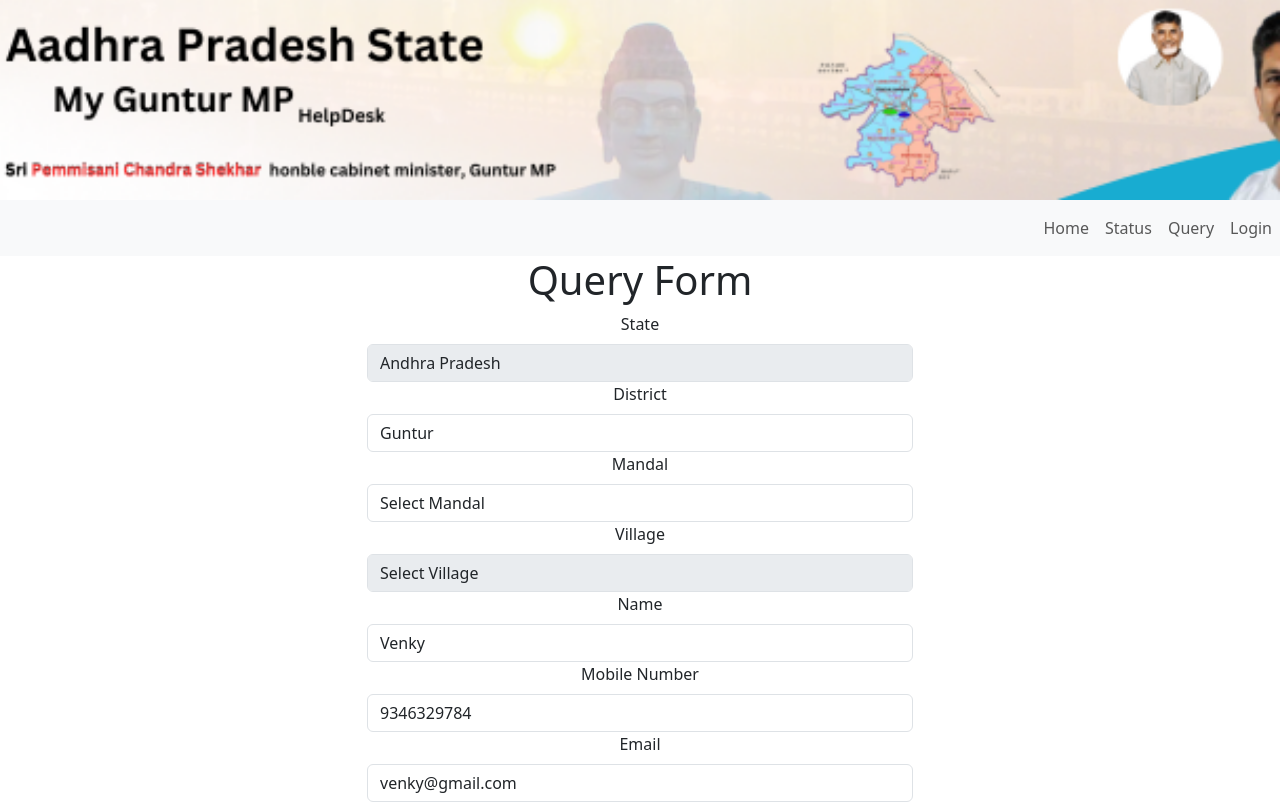
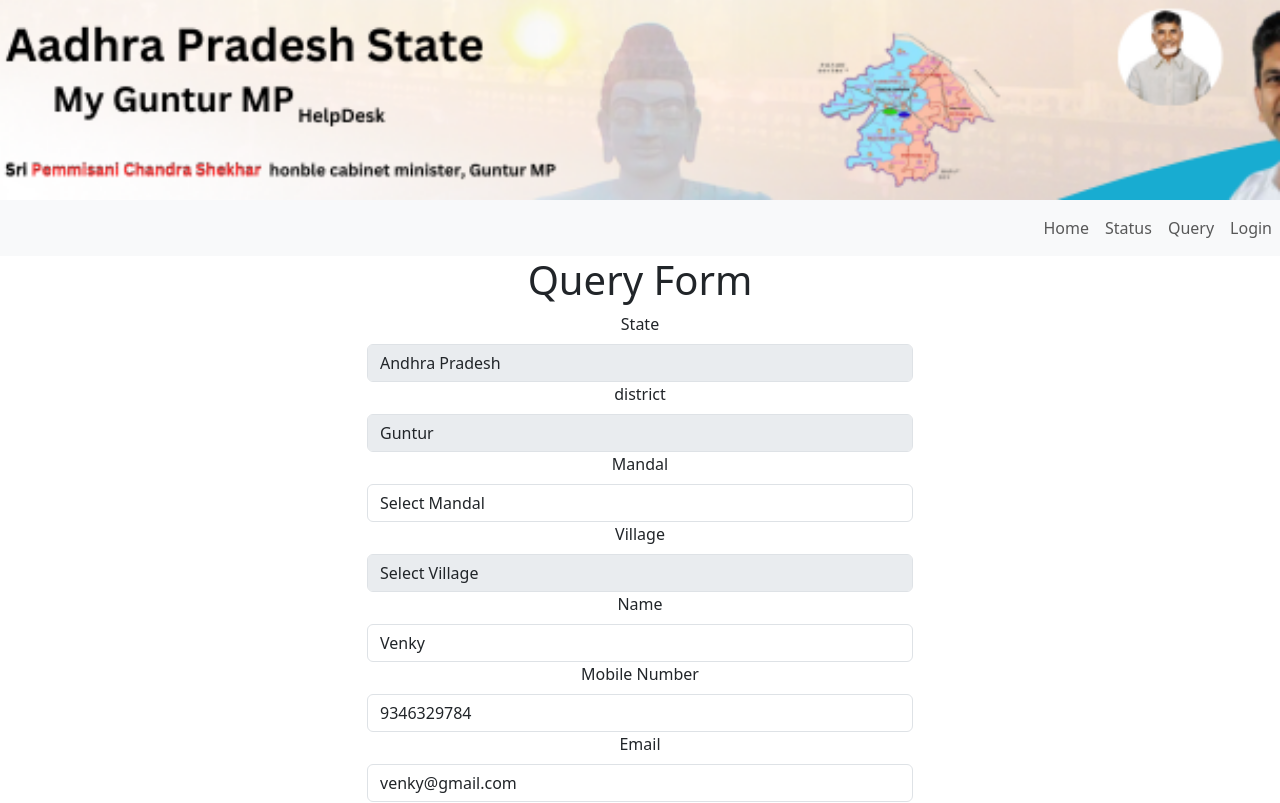
Before and after one commit to Rnbprasad1/Haryak-Panchayti-UI, a React (Create React App) app: page /query in a window 1280 px wide. Shown: the top 803 px of the page. Built offline with nearby package versions, Linux system fonts and the light colour scheme.

Commit message:
added some new modification in files

```diff
--- a/src/Components/Query.jsx
+++ b/src/Components/Query.jsx
@@ -135,14 +135,9 @@ const Query = () => {
             </Form.Group>
 
             <Form.Group controlId="formDistrict">
-              <Form.Label>District</Form.Label>
-              <Form.Control as="select" value={selectedDistrict} onChange={handleDistrictChange}>
-                <option value="">Select District</option>
-                {Object.keys(districts).map((district) => (
-                  <option key={district} value={district}>
-                    {district}
-                  </option>
-                ))}
+              <Form.Label>district</Form.Label>
+              <Form.Control as="select" defaultValue="Guntur" disabled>
+                <option> Guntur</option>
               </Form.Control>
             </Form.Group>
 
--- a/src/Components/Status.jsx
+++ b/src/Components/Status.jsx
@@ -1,8 +1,8 @@
 import React, { useState, useContext } from 'react';
-import { Form, Button, Table, Modal } from 'react-bootstrap';
+import { Form, Button, Table, Modal, Container, Row, Col } from 'react-bootstrap';
 import { DataContext } from '../Components/AdminComponents/DataContext';
 
-const Status = ({ enteredByName }) => { // Assuming enteredByName is passed as a prop
+const Status = ({ enteredByName }) => {
   const { formDataArray, updateStatus, updateAdminResponse, updateActionTakenDate, updateActionTakenBy, updateFormDataArray } = useContext(DataContext);
   const [searchQuery, setSearchQuery] = useState('');
   const [filteredData, setFilteredData] = useState([]);
@@ -52,9 +52,9 @@ const Status = ({ enteredByName }) => { // Assuming enteredByName is passed as a
       const currentActionTakenDate = new Date().toISOString();
       const currentComment = {
         comment: adminResponse,
-        name: enteredByName, // Displaying the name of the person who entered details
+        name: enteredByName,
         timestamp: new Date().toLocaleString(),
-        role: 'User', // Role indicating where the message originated
+        role: 'User',
       };
 
       updateStatus(index, status, adminResponse);
@@ -92,12 +92,16 @@ const Status = ({ enteredByName }) => { // Assuming enteredByName is passed as a
   const sortedComments = (selectedData?.adminComments || []).sort((a, b) => parseDate(b.timestamp) - parseDate(a.timestamp));
 
   return (
-    <div>
-      <Form.Group controlId="formSearch">
-        <Form.Label>Search by Token Number</Form.Label>
+    <Container fluid>
+      <Row className="justify-content-center mb-3">
+        <Col xs={12} md={6} lg={4}>
+          <Form.Group controlId="formSearch" className="text-center">
+            <Form.Label>Search by token number</Form.Label>
             <Form.Control type="text" placeholder="Enter token number" value={searchQuery} onChange={(e) => setSearchQuery(e.target.value)} />
-        <Button variant="primary" onClick={handleSearch}>Search</Button>
+            <Button variant="primary" onClick={handleSearch} className="mt-2">Search</Button>
           </Form.Group>
+        </Col>
+      </Row>
 
       {filteredData.length === 0 ? (
         <p>No data found.</p>
@@ -149,31 +153,38 @@ const Status = ({ enteredByName }) => { // Assuming enteredByName is passed as a
       )}
 
       {selectedData && (
-        <Modal show={showModal} onHide={handleCloseModal}>
+        <Modal show={showModal} onHide={handleCloseModal} size="lg" centered>
           <Modal.Header closeButton>
             <Modal.Title>Update Status</Modal.Title>
           </Modal.Header>
           <Modal.Body>
+            <Row>
+              <Col xs={12} md={6}>
                 <p><strong>Token:</strong> {selectedData.token}</p>
                 <p><strong>Name:</strong> {selectedData.name}</p>
                 <p><strong>Mobile:</strong> {selectedData.mobile}</p>
                 <p><strong>Aadhar:</strong> {selectedData.aadhar}</p>
+              </Col>
+              <Col xs={12} md={6}>
                 <p><strong>Issue Description:</strong> {selectedData.issueDescription}</p>
                 <p><strong>Submitted Date:</strong> {selectedData.submittedDate}</p>
                 <p><strong>Status:</strong> <span className={getStatusColor(selectedData.status)}>{selectedData.status}</span></p>
+              </Col>
+            </Row>
             <Form.Group controlId="formAdminComment">
               <Form.Label>Admin Comment</Form.Label>
               <Form.Control as="textarea" rows={3} value={adminComment} onChange={(e) => setAdminComment(e.target.value)} disabled={isUpdateDisabled} />
             </Form.Group>
-            <Button variant="success" onClick={() => handleUpdateStatus(' In Progess', adminComment)} disabled={isUpdateDisabled}> Update</Button>
+            <Button variant="success" onClick={() => handleUpdateStatus('In Progress', adminComment)} disabled={isUpdateDisabled} className="mt-2 w-100">
+              Update
+            </Button>
 
-            <div>
+            <div className="mt-4">
               <h5>Previous Comments:</h5>
               {sortedComments.length > 0 ? (
                 <Table striped bordered hover>
                   <thead>
                     <tr>
-
                       <th>Role</th>
                       <th>Comment</th>
                       <th>Timestamp</th>
@@ -182,7 +193,7 @@ const Status = ({ enteredByName }) => { // Assuming enteredByName is passed as a
                   <tbody>
                     {sortedComments.map((comment, index) => (
                       <tr key={index}>
-                        <strong>{comment.role ==="User" ?`(${selectedData.name})`:comment.role}</strong>
+                        <td><strong>{comment.role === "User" ? `(${selectedData.name})` : comment.role}</strong></td>
                         <td>{comment.comment}</td>
                         <td>{comment.timestamp}</td>
                       </tr>
@@ -199,7 +210,7 @@ const Status = ({ enteredByName }) => { // Assuming enteredByName is passed as a
           </Modal.Footer>
         </Modal>
       )}
-    </div>
+    </Container>
   );
 };
 
```
Lines whose indentation alone changed are shown as unchanged.
